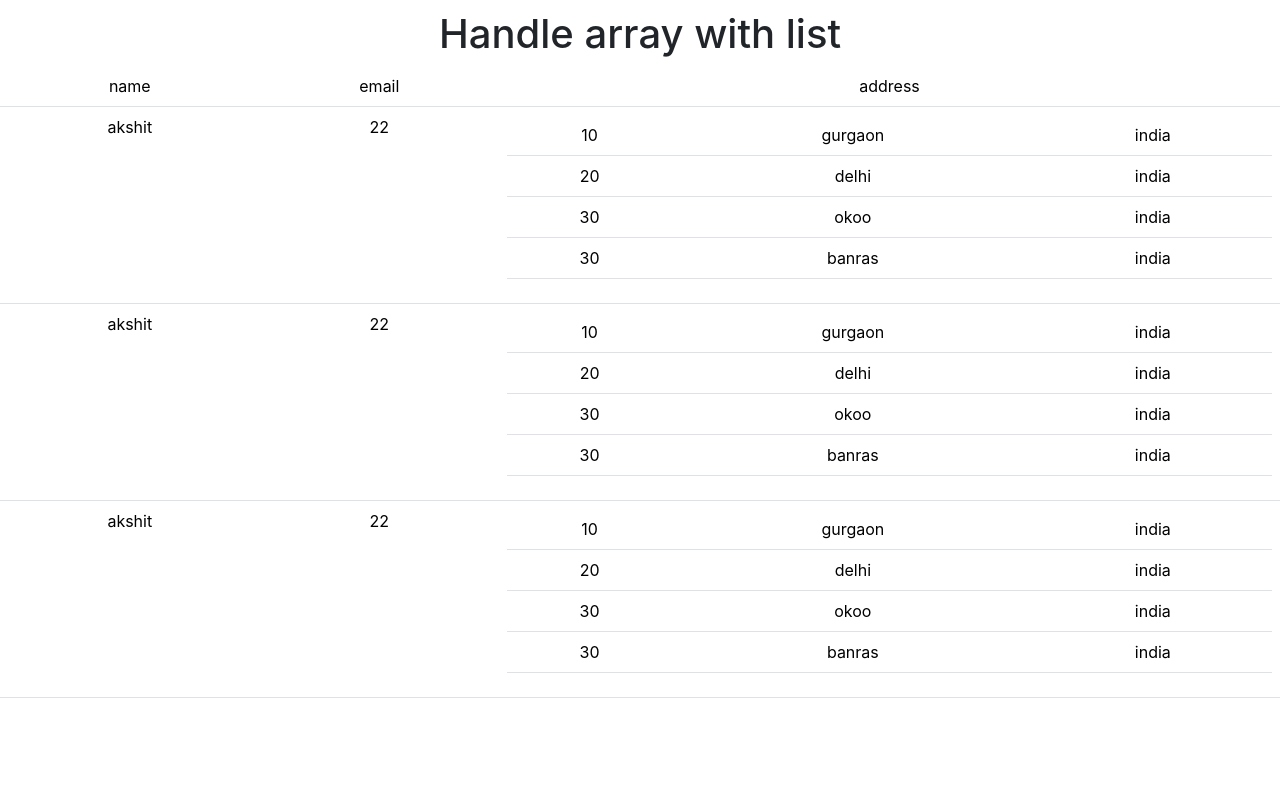
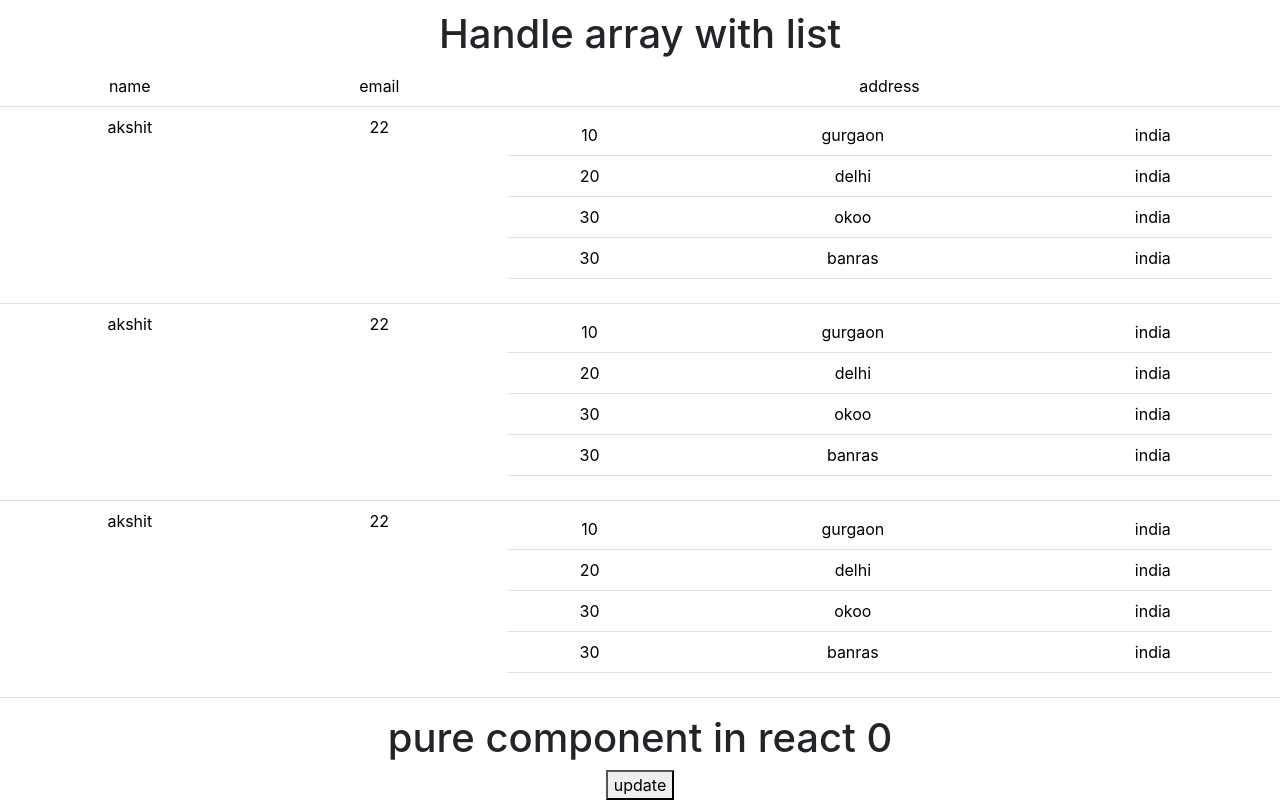
Before and after one commit to Akshit-Kumar098/react-learning, a React (Create React App) app: page / in a window 1280 px wide. Shown: the part 2232-3032 px from the top of the page. Before the commit the page ends 2946 px from the top, so only its background shows below. Built offline with nearby package versions, Linux system fonts and the light colour scheme.

Commit message:
purecomponent

```diff
--- a/src/App.js
+++ b/src/App.js
@@ -13,6 +13,7 @@ import Red from './Useeffect.js';
 import Design from './Headings.js';
 import Nokia from './array.js';
 import Nokia2 from './nestedlist.js';
+import Ohyehh from './purecomponent.js';
 
 
 function App() {
@@ -41,6 +42,7 @@ function App() {
       <Design/>
       <Nokia/>
       <Nokia2/>
+      <Ohyehh/>
       {/* <Cheems/> */}
 
     </div>
--- a/src/array.js
+++ b/src/array.js
@@ -5,7 +5,7 @@ function Nokia(){
     const studentsdata=[
         {name:'akshit',age:22,contact:111},
         {name:'akshit',age:22,contact:333},
-        {name:'akshit',age:22,contact:666}
+        {name:'akshit',age:22,contact:666},
     ]
     return(
         <div>
--- /dev/null
+++ b/src/purecomponent.js
@@ -0,0 +1,19 @@
+import React,{PureComponent} from "react";
+export default class Ohyehh extends PureComponent{
+    constructor(){
+        super();
+        this.state={
+            count:0
+        }
+    }
+    render()
+    {
+        console.log("check-rerendring")
+        return(
+            <div>
+            <h1>pure component in react {this.state.count}</h1>
+            <button onClick={()=>this.setState({count:this.state.count+1})}>update</button>
+            </div>
+        )
+    }
+}
```
